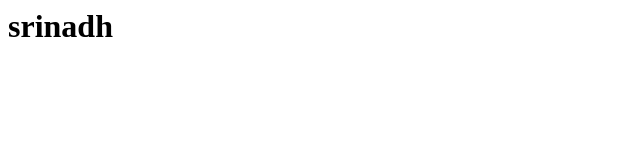
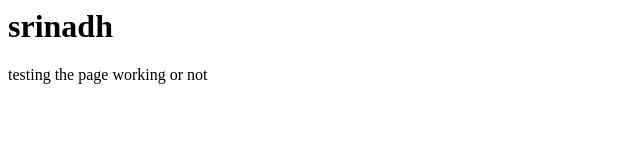
Before and after one commit to srinadhchalla/portfolio, a plain HTML site: page index.html in a window 1280 px wide. Shown: the whole page, without its empty margins (0-640 px from the left). Drawn offline with Linux system fonts and the light colour scheme.

Commit message:
Update index.html

```diff
--- a/index.html
+++ b/index.html
@@ -1 +1,2 @@
 <h1>srinadh</h1>
+<p>testing the page working or not</p>
```
